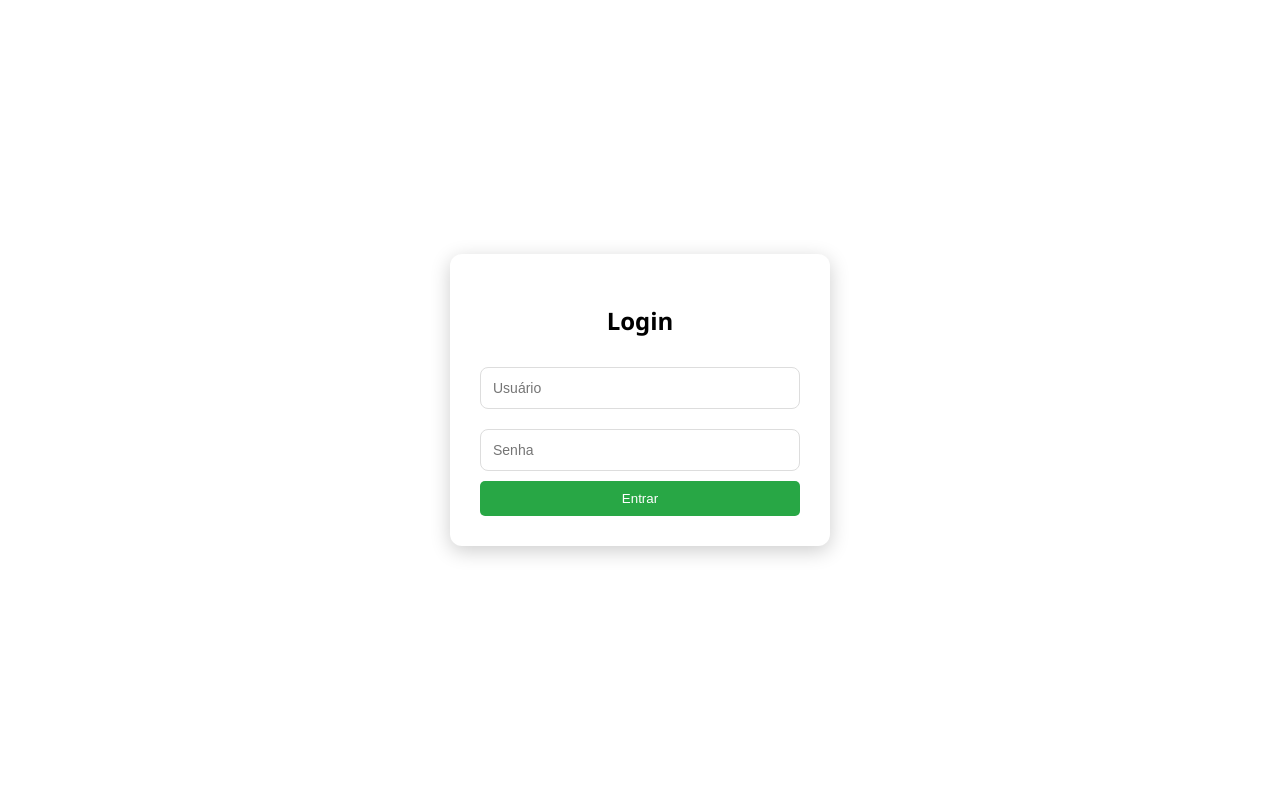
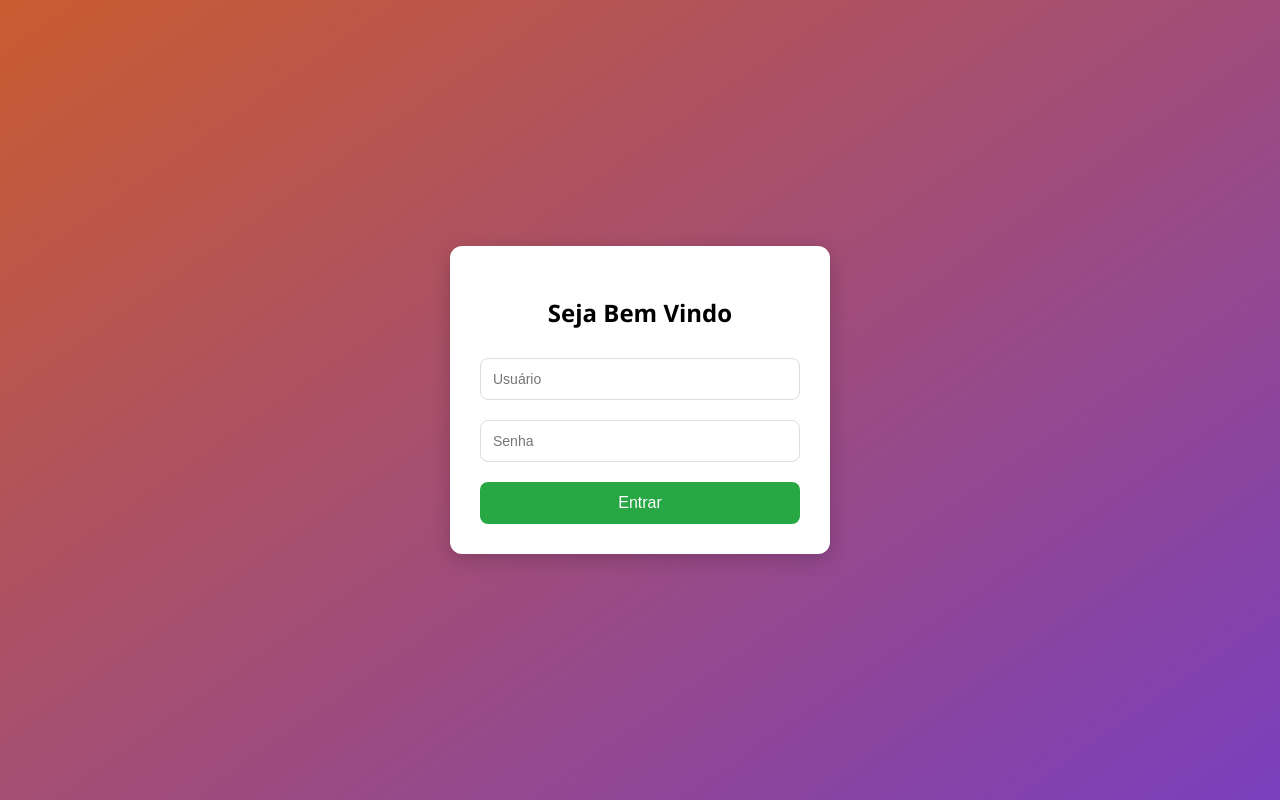
Before and after one commit to kakaphl/Projeto-Principal, a plain HTML site: page index.html in a window 1280 px wide. Drawn offline with Linux system fonts and the light colour scheme.

Commit message:
ta ficando legal

```diff
--- a/index.html
+++ b/index.html
@@ -10,7 +10,7 @@
             justify-content: center;
             align-items: center;
             height: 100vh;
-            background-color: linear-gradient(145deg, #ca5c30, #7a3fbd);
+            background: linear-gradient(145deg, #ca5c30, #7a3fbd);
             font-family: 'Segoe UI', Arial, sans-serif;
             margin: 0; padding: 0;
         }
@@ -38,21 +38,24 @@
         }
         button {
             width: 100%;
-            padding: 10px;
+            padding: 12px;
             background: #28a745;
             color: white;
             border: none;
-            border-radius: 5px;
+            border-radius: 8px;
             cursor: pointer;
+            font-size: 16px;
+            margin-top: 10px;
         }
         button:hover {
             background: #218838;
         }
         .google-btn {
-            margin-top: 20px;
-            padding: 15px;
+            margin-top: 15px;
+            padding: 10px;
             background: #db4437;
             justify-content: center;
+            border: 1px solid #ddd;
         }
         .google-btn:hover {
             background: #c1351d;
@@ -62,7 +65,7 @@
 </head>
 <body>
     <div class="login-container">
-        <h2>Login</h2>
+        <h2>Seja Bem Vindo</h2>
         <form>
             <input type="text" placeholder="Usuário" required>
             <input type="password" placeholder="Senha" required>
```
